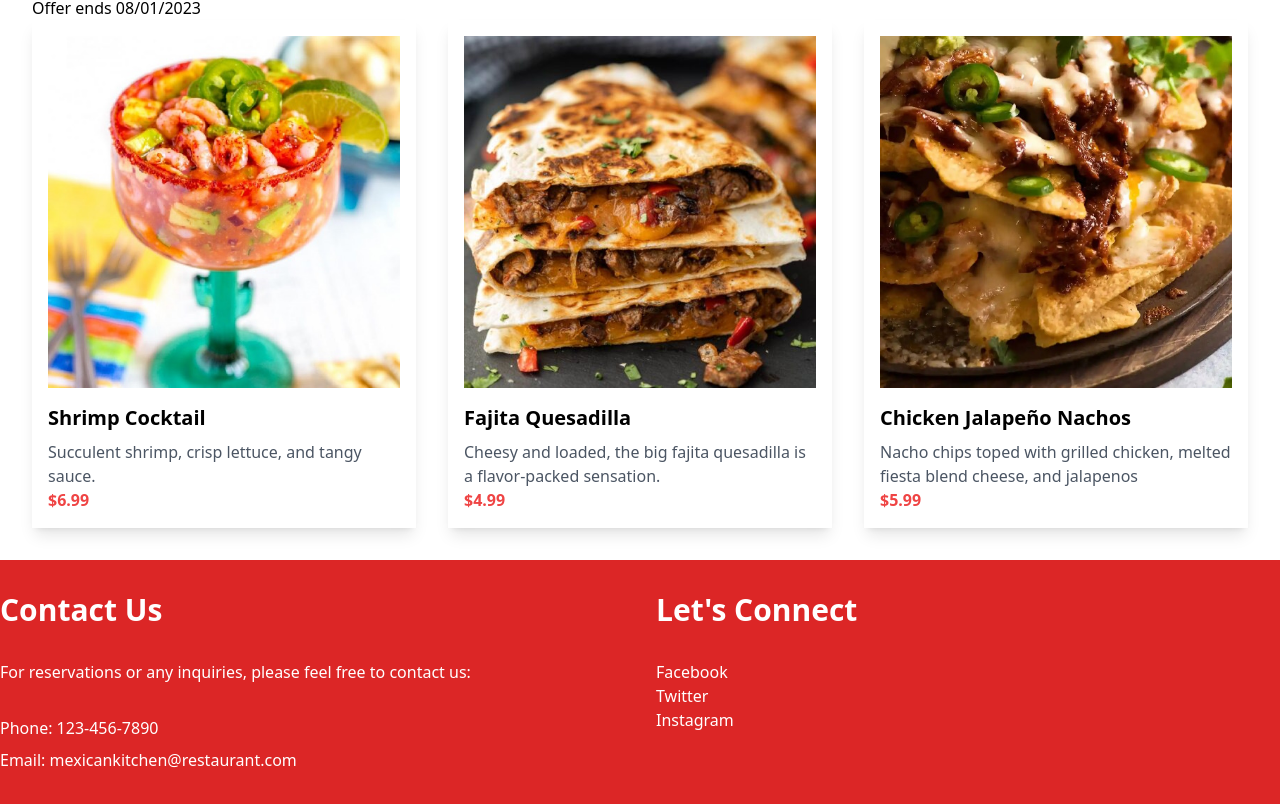
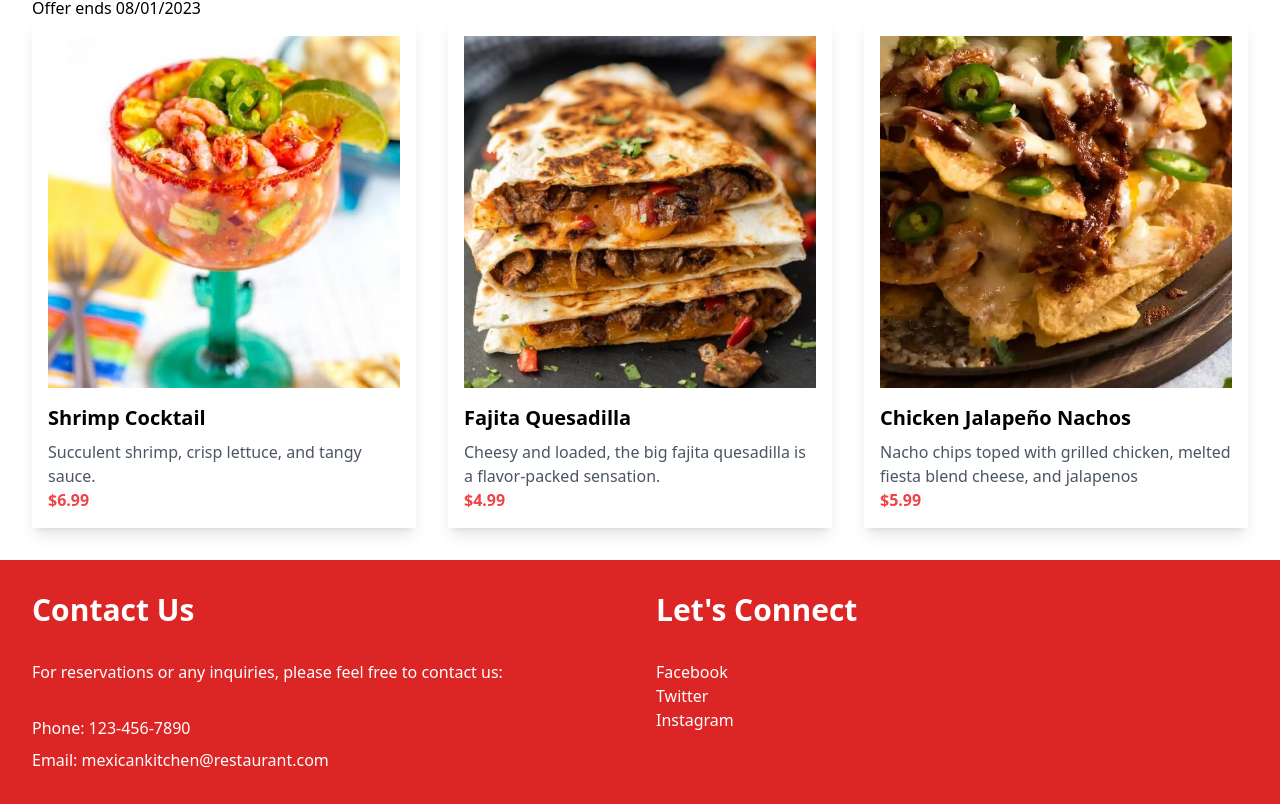
Before and after one commit to melyespinofl96/restaurant-2, an Angular app: page / in a window 1280 px wide. Shown: the part 884-1688 px from the top of the page. Built offline with nearby package versions, Linux system fonts and the light colour scheme.

Commit message:
footer yupdate

```diff
--- a/src/app/footer/footer.component.html
+++ b/src/app/footer/footer.component.html
@@ -1,5 +1,5 @@
 <!-- Footer -->
-<section class="bg-red-600 text-white py-8" id="contact-section">
+<section class= "max-w-7xl mx-auto px-8 sm:px-6 lg:px-8 py-8 bg-red-600 text-white" id="contact-section">
     <div class="grid grid-cols-1 sm:grid-cols-2 gap-8 max-w-7xl mx-auto">
         <div class="container mx-auto">
             <h2 class="text-3xl font-bold mb-8">Contact Us</h2>
```
Also changed, not shown: 3 other files (tests, documents, lock files or other folders).
